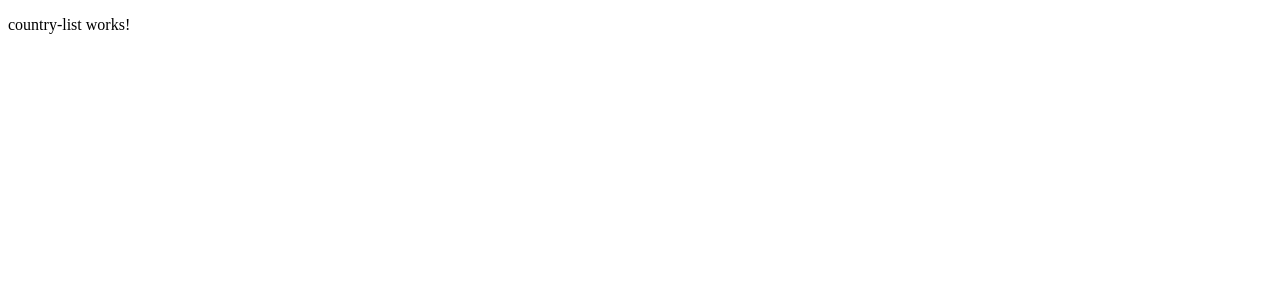
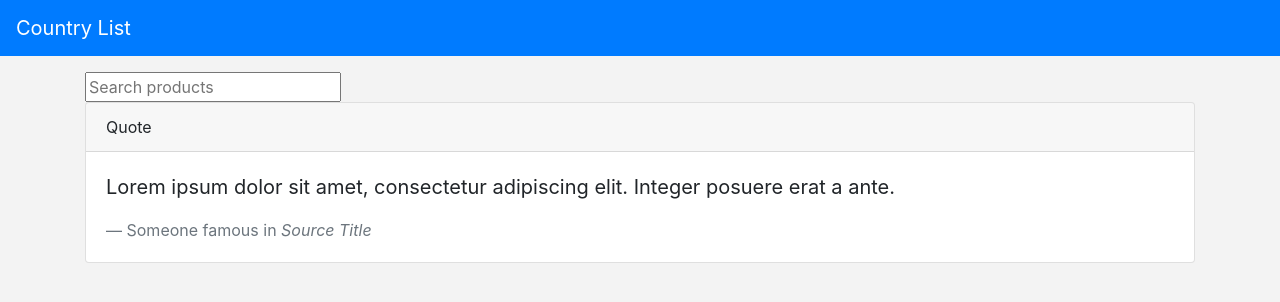
Before and after one commit to benjamardpin/countrylist, an Angular app: page / in a window 1280 px wide. Shown: the top 302 px of the page. Built offline with nearby package versions, Linux system fonts and the light colour scheme.

Commit message:
create country-item

```diff
--- a/src/app/app.component.html
+++ b/src/app/app.component.html
@@ -1 +1,6 @@
-<router-outlet></router-outlet>
+<nav class="navbar navbar-expand-lg navbar-dark bg-primary">
+    <a class="navbar-brand" href="#">Country List</a>
+</nav>
+<div class="content">
+    <router-outlet></router-outlet>
+</div>
--- a/src/app/app.component.scss
+++ b/src/app/app.component.scss
@@ -0,0 +1,3 @@
+.content {
+    padding: 16px;
+}
--- a/src/app/app.module.ts
+++ b/src/app/app.module.ts
@@ -4,11 +4,13 @@ import { NgModule } from '@angular/core';
 import { AppRoutingModule } from './app-routing.module';
 import { AppComponent } from './app.component';
 import { CountryListComponent } from './pages/country-list/country-list.component';
+import { CountryItemComponent } from './components/country-item/country-item.component';
 
 @NgModule({
   declarations: [
     AppComponent,
-    CountryListComponent
+    CountryListComponent,
+    CountryItemComponent
   ],
   imports: [
     BrowserModule,
--- /dev/null
+++ b/src/app/components/country-item/country-item.component.html
@@ -0,0 +1 @@
+<p>country-item works!</p>
--- /dev/null
+++ b/src/app/components/country-item/country-item.component.ts
@@ -0,0 +1,15 @@
+import { Component, OnInit } from '@angular/core';
+
+@Component({
+  selector: 'app-country-item',
+  templateUrl: './country-item.component.html',
+  styleUrls: ['./country-item.component.scss']
+})
+export class CountryItemComponent implements OnInit {
+
+  constructor() { }
+
+  ngOnInit(): void {
+  }
+
+}
--- a/src/app/pages/country-list/country-list.component.html
+++ b/src/app/pages/country-list/country-list.component.html
@@ -1 +1,14 @@
-<p>country-list works!</p>
+<div class="container">
+    <input id="inputSearch" type="text" placeholder="Search products" class="search-textfield" (keyup)="searchProduct($event.target.value)">
+    <div class="card">
+        <div class="card-header">
+            Quote
+        </div>
+        <div class="card-body">
+            <blockquote class="blockquote mb-0">
+            <p>Lorem ipsum dolor sit amet, consectetur adipiscing elit. Integer posuere erat a ante.</p>
+            <footer class="blockquote-footer">Someone famous in <cite title="Source Title">Source Title</cite></footer>
+            </blockquote>
+        </div>
+    </div>
+</div>
--- a/src/styles.scss
+++ b/src/styles.scss
@@ -1 +1,7 @@
-/* You can add global styles to this file, and also import other style files */
+@import '~bootstrap/scss/bootstrap';
+
+$background-color: #f3f3f3;
+
+body {
+    background-color: $background-color;
+}
```
Also changed, not shown: src/app/components/country-item/country-item.component.scss (added), 1 other file (tests, documents, lock files or other folders).
